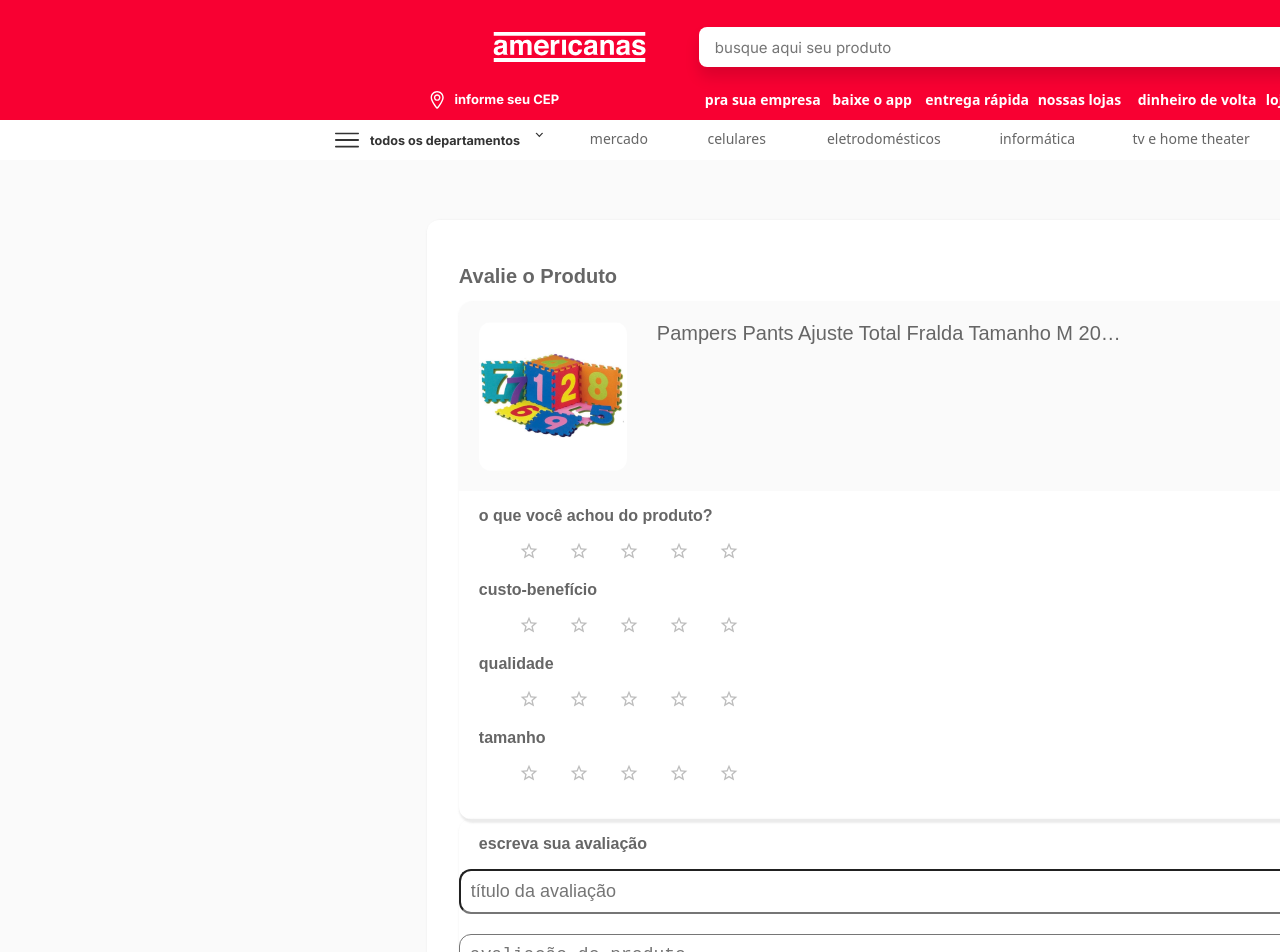
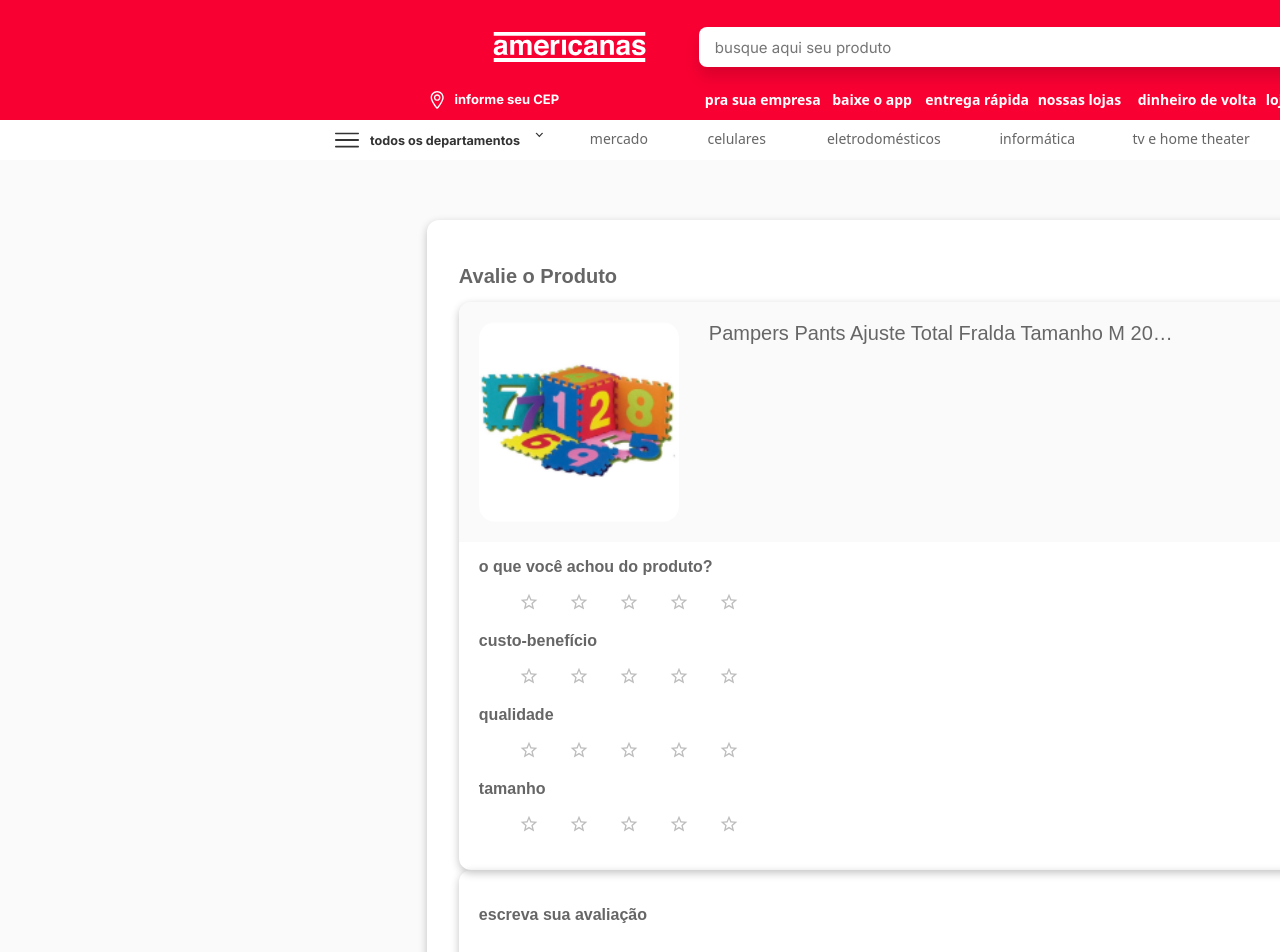
Before and after one commit to UnBArqDsw2023-2/2023.2_G5_ProjetoAmericanas, a React (Vite) app in the folder frontend/: page /product/1/review in a window 1280 px wide. Shown: the top 952 px of the page. Built offline with nearby package versions, Linux system fonts and the light colour scheme; a web font is replaced by a local one.

Commit message:
Adicionando botão de recomendação

```diff
--- a/frontend/package.json
+++ b/frontend/package.json
@@ -11,6 +11,7 @@
   "dependencies": {
     "@emotion/react": "^11.11.1",
     "@emotion/styled": "^11.11.0",
+    "@mui/icons-material": "^5.14.19",
     "@mui/material": "^5.14.19",
     "@types/react-router-dom": "^5.3.3",
     "react": "^18.2.0",
--- a/frontend/src/pages/ReviewPage.css
+++ b/frontend/src/pages/ReviewPage.css
@@ -37,12 +37,12 @@
     width: 1300px;
     max-width: calc(100% - 60px);
     height: auto;
-    max-height: calc(100% - 0px);
+    max-height: calc(100% - 10px);
     margin: 0 auto;
     padding: 32px;
     background-color: #FFFFFF;
     border-radius: 12px;
-    box-shadow: 2px 2px 2px 2px rgba(172, 172, 172, 0.244);
+    box-shadow: rgba(0, 0, 0, 0.24) 0px 3px 8px;
   }
 
   .review-first {
@@ -51,7 +51,7 @@
     width: 1300px;
     padding-bottom: 32px;
     border-radius: 12px;
-    box-shadow: 2px 2px 2px 2px rgba(172, 172, 172, 0.244);
+    box-shadow: rgba(0, 0, 0, 0.24) 0px 3px 8px;
     flex: none;
   }
 
@@ -71,26 +71,27 @@
   .review-form {
     width: 1300px;
     text-align: left;
+    margin-bottom: 32px;
     border-radius: 12px;
-    box-shadow: 2px 2px 2px 2px rgba(172, 172, 172, 0.244);
+    box-shadow: rgba(0, 0, 0, 0.24) 0px 3px 8px;
     flex: none;
   }
 
   .product-image {
     border-radius: 8%;
+    height: 200px;
+    width: 200px;
     flex: none;
   }
 
-  .review-form img {
-    max-width: 100%;
-    height: auto;
-    margin-bottom: 20px;
+  .review-form {
+    padding-top: 20px;
   }
-
   .review-form input,
   .review-form textarea {
-    width: 100%;
-    padding: 10px;
+    width: 97%;
+    padding: 20px;
+    margin: 20px;
     margin-bottom: 20px;
     box-sizing: border-box;
     font-size: 18px;
@@ -116,6 +117,41 @@
     background-color: #F80039;
   }
 
+  .review-colum {
+    display: flex;
+    flex-direction: column;
+    flex: none;
+  }
+
+  .review-row {
+    display: flex;
+    flex-direction: row;
+    justify-content: space-between;
+  }
+
+  .thumb {
+    display: flex;
+    flex-direction: column;
+    flex: none;
+    margin-right: 200px;
+  }
+
+  .recomandation {
+    display: flex;
+    flex-direction: row;
+    flex: none;
+  }
+
+  .up-off{
+    margin-left: 20px;
+    margin-right: 20px;
+    cursor: pointer;
+  }
+
+  .down-off{
+    cursor: pointer;
+  }
+
 .ratting {
   width: 100px;
 }
--- a/frontend/src/pages/ReviewPage.tsx
+++ b/frontend/src/pages/ReviewPage.tsx
@@ -1,6 +1,7 @@
 import React from 'react';
 import { useState,  } from 'react';
 import Rating from '@mui/material/Rating';
+import { ThumbUpOffAlt, ThumbDownOffAlt, ThumbUp, ThumbDown } from '@mui/icons-material';
 import { useParams } from 'react-router-dom';
 import allProducts from '../assets/all_products';
 import './ReviewPage.css';
@@ -9,10 +10,24 @@
 const ReviewPage: React.FC = () => {
   const { productId } = useParams<{ productId: string }>();
   const product = allProducts.find(item => item.id.toString() === productId);
+  const [likeColor, setLikeColor] = useState("");
+  const [likeColor1, setLikeColor1] = useState("");
   const [value, setValue] = useState("");
   const [value1, setValue1] = useState("");
   const [value2, setValue2] = useState("");
   const [value3, setValue3] = useState("");
+
+  const handleLike = () => {
+    const color = likeColor ? "" : "primary";
+    setLikeColor(color);
+    setLikeColor1("");
+   };
+
+   const handleDislike = () => {
+    const color = likeColor1 ? "" : "primary";
+    setLikeColor1(color);
+    setLikeColor("");
+   };
 
   if (!product) {
     return <div>Produto não encontrado.</div>;
@@ -27,13 +42,15 @@
             <img className='product-image' src={product.image} alt={product.name} />
             <span>{product.name}</span>
           </div>
+          <div className='review-row'>
+            <div className='review-colum'>
               <h3>o que você achou do produto?</h3>
               <div className='ratting'>
                 <Rating
                   name="simple-controlled"
-              value={ Number(value) || null }
+                  value ={value}
                   onChange={(event, newValue) => {
-                setValue(String(newValue));
+                    setValue(newValue);
                   }}
                 />
               </div>
@@ -41,9 +58,9 @@
               <div className='ratting'>
                 <Rating
                   name="simple-controlled"
-              value={ Number(value1) || null }
+                  value ={value1}
                   onChange={(event, newValue) => {
-                setValue1(String(newValue));
+                    setValue1(newValue);
                   }}
                 />
               </div>
@@ -51,9 +68,9 @@
               <div className='ratting'>
                 <Rating
                   name="simple-controlled"
-              value={ Number(value2) || null }
+                  value ={value2}
                   onChange={(event, newValue) => {
-                setValue2(String(newValue));
+                    setValue2(newValue);
                   }}
                 />
               </div>
@@ -61,11 +78,20 @@
               <div className='ratting'>
                 <Rating
                   name="simple-controlled"
-              value={ Number(value3) || null }
+                  value ={value3}
                   onChange={(event, newValue) => {
-                setValue3(String(newValue));
+                    setValue3(newValue);
                   }}
                 />
+              </div>
+            </div>
+            <div className='thumb'>
+              <h3>você recomendaria esse produto?</h3>
+              <div className='recomendation'>
+                <ThumbUpOffAlt className='up-off' onClick={handleLike} color={likeColor}/>
+                <ThumbDownOffAlt className='down-off' onClick={handleDislike} color={likeColor1}/>
+              </div>
+            </div>
           </div>
         </div>
         <div className="review-form">
```
Also changed, not shown: 1 other file (tests, documents, lock files or other folders). Lines whose indentation alone changed are shown as unchanged.
